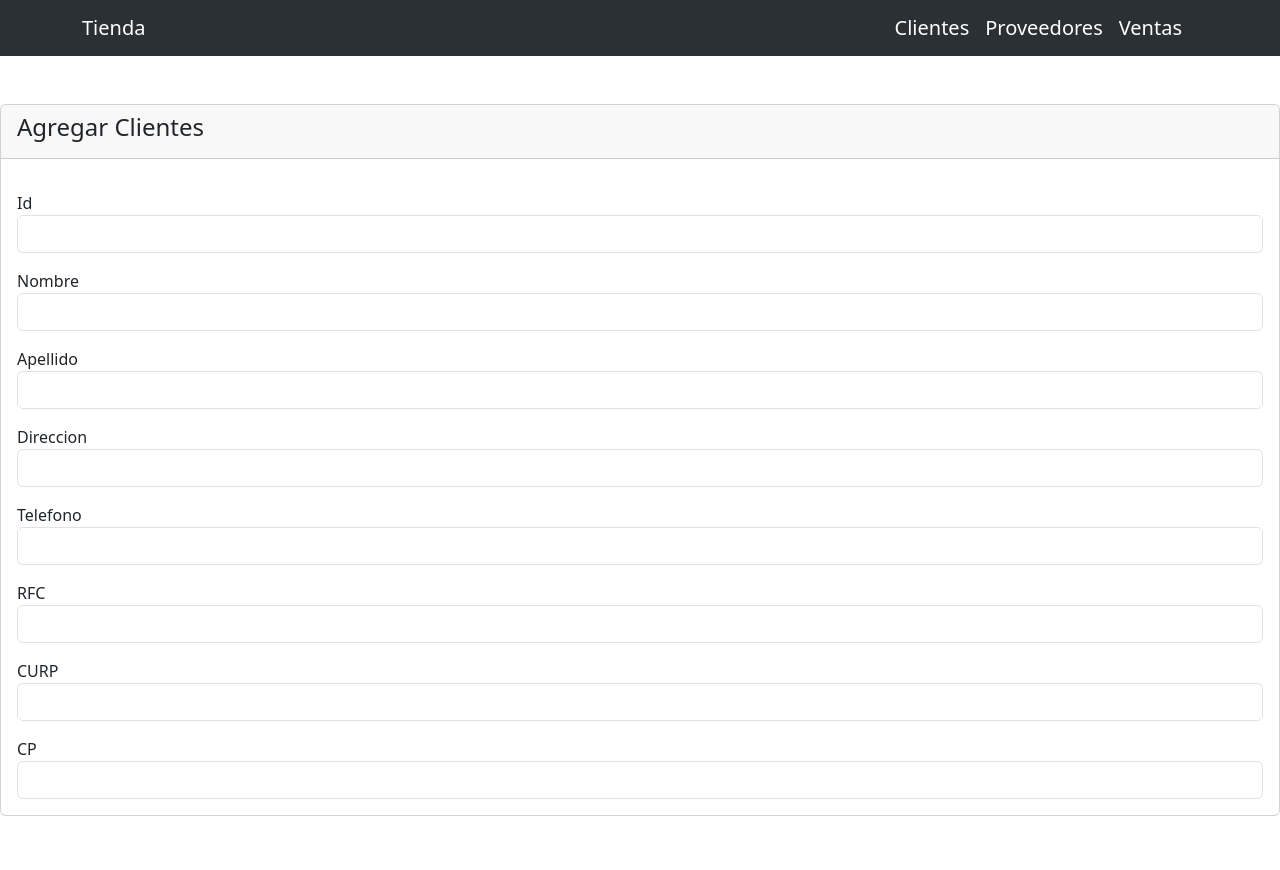
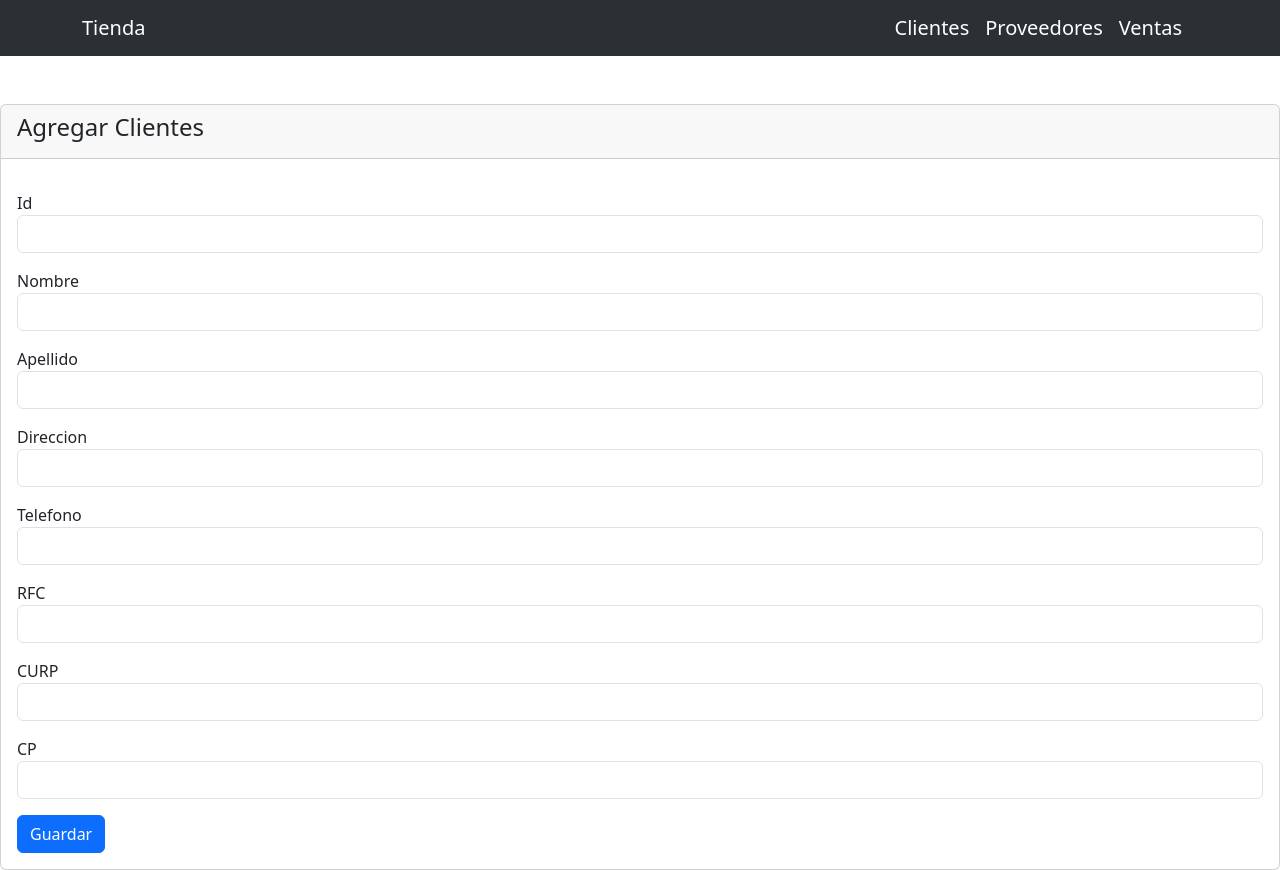
Before and after one commit to PEDRO158/pw10112241, a Vue app in the folder pw10112241/frontend/tienda/: page /clientes/create in a window 1280 px wide. Before the commit the page ends 816 px from the top, so only its background shows below. Built offline with nearby package versions, Linux system fonts and the light colour scheme.

Commit message:
Agregar Clientes

```diff
--- a/pw10112241/frontend/tienda/src/views/ClientesCreateView.vue
+++ b/pw10112241/frontend/tienda/src/views/ClientesCreateView.vue
@@ -3,6 +3,9 @@
         <div class="card">
             <div class="card-header">
                 <h4>Agregar Clientes</h4>
+                <div v-if="mensaje==1" class="alert alert-success" role="alert">
+                    Datos guardados con exito.
+                </div>
             </div>
             <div class="card-body">
                 <div class="mt-3">
@@ -37,14 +40,19 @@
                     CP
                     <input type="text" class="form-control" v-model="model.cliente.cp">
                 </div>
+                <div class="mt-3">
+                    <button class="btn btn-primary" @click="guardarCliente()"> Guardar</button>
+                </div>
             </div>
         </div>
 </template>
 <script>
+import axios from 'axios';
 export default{
     name: "ClientesView",
     data(){
         return{
+            mensaje:0,
             model: {
                 cliente:{
                     id: '',
@@ -58,6 +66,25 @@ export default{
                 }
             },
         }
+    }, methods:{
+        guardarCliente(){
+            axios.post('http://localhost:3000/api/clientes',this.model.cliente)
+            .then(res=>{
+                if (res.data.affectedRows== 1) {//si se inserta un registro
+                    this.model.cliente={
+                        id: '',
+                        nombre: '',
+                        apellido: '',
+                        direccion: '',
+                        telefono: '',
+                        rfc: '',
+                        curp: '',
+                        cp: ''
+                    }
+                    this.mensaje=1;//mensaje de exito
+                }
+            })
+        }
     }
 }
 </script>
```
